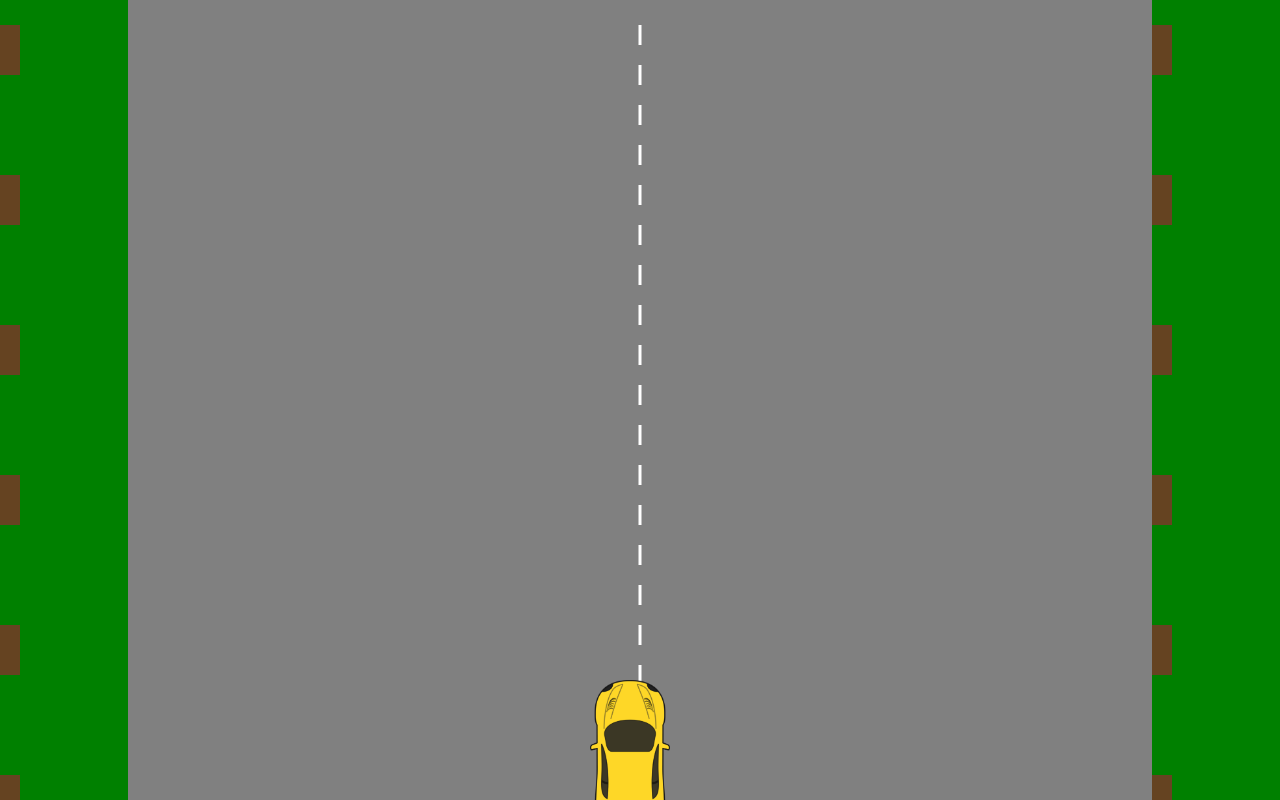
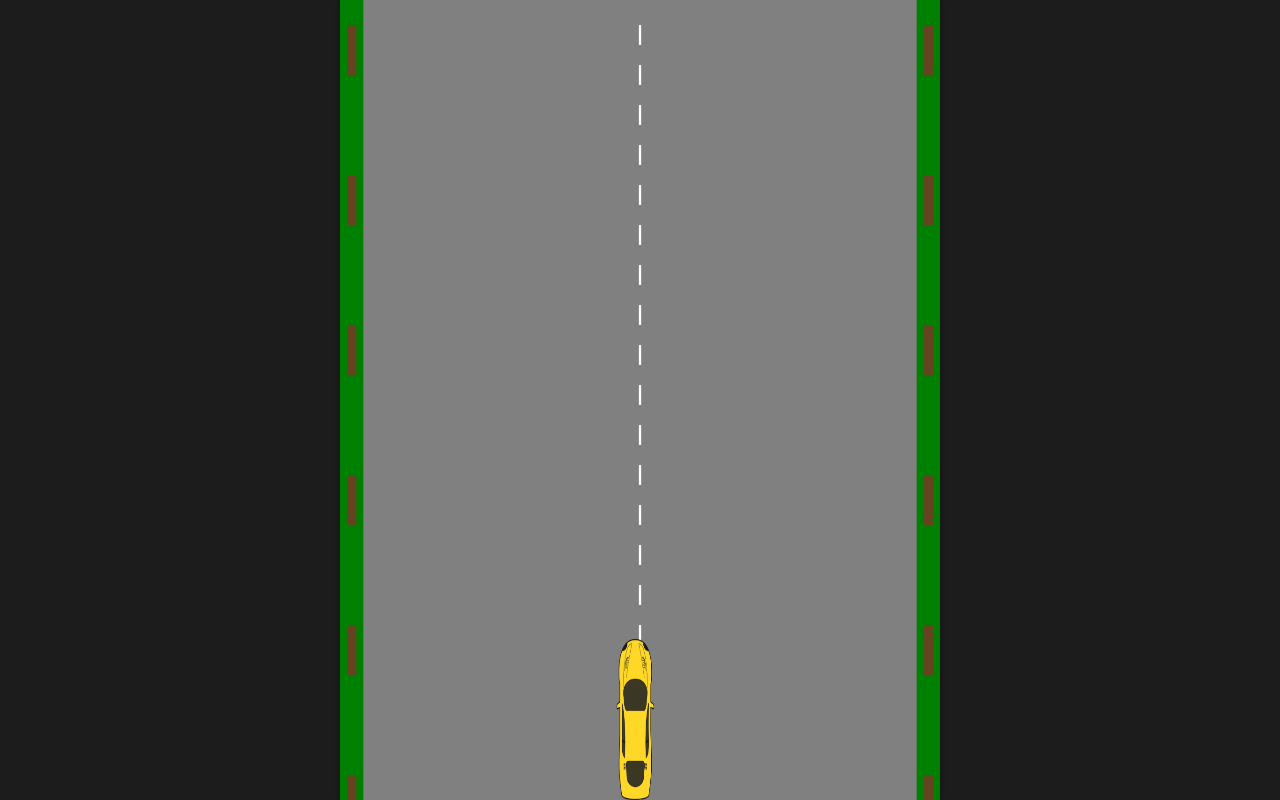
Before and after one commit to enriqueprieto/nicolas-birthday-game, a website: page index.html in a window 1280 px wide. Both pictures are taken after a click on the button "Iniciar Jogo". Drawn offline with Linux system fonts and the light colour scheme.

Commit message:
chore: just saving

```diff
--- a/index.html
+++ b/index.html
@@ -7,10 +7,25 @@
     <link rel="stylesheet" href="style.css">
 </head>
 <body>
-    <h1>Corrida Infinita</h1>
-    <button id="startBtn">Iniciar Jogo</button>
-    <canvas id="gameCanvas"></canvas>
-    <p id="score">Pontuação: 0</p>
+    <div class="app app-screen">
+        <main class="app__display app-screen">
+            <section class="app__initial app-page">
+                <header>
+                    <h1 class="app-title">Corrida Infinita</h1>
+                </header>
+
+                <p id="score">Pontuação: 0</p>
+
+                <button id="startBtn">Iniciar Jogo</button>
+            </section>
+
+            <section class="app__game app-page" aria-hidden="true">
+                <canvas id="gameCanvas"></canvas>
+            </section>
+
+            <section class="app__end app-page" aria-hidden="true"></section>
+        </div>
+    </div>
 
     <script src="script.js"></script>
 </body>
--- a/script.js
+++ b/script.js
@@ -41,8 +41,9 @@ function drawBackground() {
 
     // Lateral com árvores
     ctx.fillStyle = 'green';
-    ctx.fillRect(0, 0, 50, canvas.height); // Esquerda
-    ctx.fillRect(325, 0, 50, canvas.height); // Direita
+    const asideSize = 50;
+    ctx.fillRect(0, 0, asideSize, canvas.height); // Esquerda
+    ctx.fillRect(100, 0, asideSize, canvas.height); // Direita
 
     // Desenhar árvores
     ctx.fillStyle = '#654321';
@@ -155,23 +156,37 @@ function resetGame() {
     document.getElementById('startBtn').style.display = 'block'; // Mostrar o botão de novo
 }
 
+const uiConfig = {
+    asideSize: 50
+};
+
 const elementsMap = {
+    appScreen: '.app-screen',
+    initialPage: '.app__initial',
+    gamePage: '.app__game',
+    endPage: '.app__end',
     startButton: 'startBtn',
     canvas: 'gameCanvas'
 };
 
 class App {
     constructor() {
+        this.screen = document.querySelector(elementsMap.appScreen);
+        const rect = this.screen.getBoundingClientRect();
         this.device = {
-            width: window.innerWidth,
-            height: window.innerHeight
+            width: rect.width,
+            height: rect.height
         };
-
+        this.uiConfig = uiConfig;
         this.canvas = document.getElementById(elementsMap.canvas);
         this.startButton = document.getElementById(elementsMap.startButton);
+        this.initialPage = document.querySelector(elementsMap.initialPage);
+        this.gamePage = document.querySelector(elementsMap.gamePage);
+        this.endPage = document.querySelector(elementsMap.endPage);
 
         this.gameStarted = false;
         this.roadSpeed = 5;
+        this.startX = 0;
 
         this.setupCanvas();
         this.setupContext();
@@ -182,7 +197,7 @@ class App {
     setupCar(){
         const car = {
             x: this.canvas.width / 2 - 50,
-            y: this.canvas.height - 120,
+            y: this.canvas.height - 161,
             width: 80,
             height: 161,
             speed: 10,
@@ -208,11 +223,48 @@ class App {
 
     addListeners() {
         this.startButton.addEventListener('click', this.onStartButtonClick.bind(this));
+        document.addEventListener('keydown', this.onDocumentKeyDown.bind(this));
+        document.addEventListener('keyup', this.onDocumentoKeyUp.bind(this));
+        this.canvas.addEventListener('touchstart', this.onCanvasTouchStart.bind(this));
+        this.canvas.addEventListener('touchmove', this.onCanvasTouchMove.bind(this));
+    }
+
+    onCanvasTouchStart(event) {
+        this.startX = event.touches[0].clientX;
+    }
+    onCanvasTouchMove(event) {
+        let touchX = event.touches[0].clientX;
+        if (touchX < startX && car.x > 100) {
+            this.car.x -= this.car.speed;
+        } else if (touchX > startX && car.x < this.canvas.width - this.car.width - 100) {
+            this.car.x += this.car.speed;
+        }
+    }
+
+    onDocumentoKeyUp(event) {
+        if (event.key === ' ') {
+            this.car.turbo = false;
+        }
+    }
+
+    onDocumentKeyDown(event) {
+        if (event.key === 'ArrowLeft' && this.car.x > 100) {
+            this.car.x -= this.car.speed;
+        } else if (event.key === 'ArrowRight' && this.car.x < this.canvas.width - this.car.width - 100) {
+            this.car.x += this.car.speed;
+        } else if (event.key === 'Enter') {
+            this.car.turbo = true;
+        }
     }
 
     onStartButtonClick() {
-        this.startButton.style.display = 'none';
-        this.canvas.style.display = 'block';
+        if (
+            !this.initialPage ||
+            !this.gamePage
+        ) return;
+
+        this.initialPage.setAttribute('aria-hidden', 'true');
+        this.gamePage.setAttribute('aria-hidden', 'false');
 
         this.gameStarted = true;
 
@@ -226,19 +278,20 @@ class App {
 
         this.drawBackground();
         this.drawCar();
+
+        requestAnimationFrame(this.updateGame.bind(this));
     }
 
     drawBackground() {
-
-        //Driveway
         this.ctx.fillStyle = '#808080';
         const offset = this.canvas.width * 0.1;
-        const drivewayWidth = this.canvas.width * 0.8;
-        this.ctx.fillRect(offset, 0, drivewayWidth, this.canvas.height);
+        const asideSizeTotal = this.uiConfig.asideSize * 2;
+        const drivewayWidth = this.canvas.width - asideSizeTotal;
+        this.ctx.fillRect(this.uiConfig.asideSize, 0, drivewayWidth, this.canvas.height);
 
         // Linhas da pista
         this.ctx.strokeStyle = '#FFFFFF';
-        this.ctx.lineWidth = 3;
+        this.ctx.lineWidth = 5;
         for (let i = 0; i < this.canvas.height; i += 40) {
             this.ctx.beginPath();
             this.ctx.moveTo(this.canvas.width / 2, i + this.roadSpeed * 5);
@@ -248,14 +301,14 @@ class App {
 
         // Lateral com árvores
         this.ctx.fillStyle = 'green';
-        this.ctx.fillRect(0, 0, offset, this.canvas.height); // Esquerda
-        this.ctx.fillRect(offset+drivewayWidth, 0, offset, this.canvas.height); // Direita
+        this.ctx.fillRect(0, 0, this.uiConfig.asideSize, this.canvas.height); // Esquerda
+        this.ctx.fillRect(this.uiConfig.asideSize+drivewayWidth, 0, this.uiConfig.asideSize, this.canvas.height); // Direita
 
         // Desenhar árvores
         this.ctx.fillStyle = '#654321';
         for (let i = 0; i < this.canvas.height; i += 150) {
-            this.ctx.fillRect(0, i + this.roadSpeed * 5, 20, 50); // Árvore esquerda
-            this.ctx.fillRect(offset+drivewayWidth, i + this.roadSpeed * 5, 20, 50); // Árvore direita
+            this.ctx.fillRect(((this.uiConfig.asideSize/2) - 10), i + this.roadSpeed * 5, 20, 50); // Árvore esquerda 100 - 20 = 80
+            this.ctx.fillRect(((this.canvas.width - (this.uiConfig.asideSize/2)) - 10), i + this.roadSpeed * 5, 20, 50); // Árvore direita
         }
     }
 
@@ -274,24 +327,6 @@ document.addEventListener('DOMContentLoaded', function() {
     const app = new App();
 })
 
-// Iniciar o jogo
-
-// Movimento do carro com setas
-document.addEventListener('keydown', function(event) {
-    if (event.key === 'ArrowLeft' && car.x > 100) {
-        car.x -= car.speed;
-    } else if (event.key === 'ArrowRight' && car.x < canvas.width - car.width - 100) {
-        car.x += car.speed;
-    } else if (event.key === ' ') {
-        car.turbo = true;
-    }
-});
-
-document.addEventListener('keyup', function(event) {
-    if (event.key === ' ') {
-        car.turbo = false;
-    }
-});
 
 // Controle por gestos (mobile)
 let startX = 0;
--- a/style.css
+++ b/style.css
@@ -1,37 +1,95 @@
+:root {
+    --app-bg: #1C1C1C;
+    --app-font-size: 16px;
+    --app-main-max-width: 37.5rem;
+
+    --app-initial-title-color: #FDF705;
+    --app-initial-title-border-size: 0.125rem;
+    --app-initial-title-border-color: #F5030C;
+}
 body {
     margin: 0;
     padding: 0;
-    display: flex;
-    flex-direction: column;
-    align-items: center;
-    justify-content: center;
-    height: 100vh;
-    box-sizing: border-box;
-    background-color: #f0f0f0;
     font-family: sans-serif;
+    font-size: var(--app-font-size);
 }
 * {
     box-sizing: border-box;
 }
 
-h1 {
-    color: #333;
+button {
+    padding: 10px 20px;
+    font-size: 1rem;
+    margin-bottom: 20px;
+    border-radius: 0.5rem;
+}
+
+.app-screen {
+    width: 100vw;
+    height: 100%;
+}
+.app-page {
+    position: absolute;
+    z-index: 1;
+    top: 0;
+    left: 0;
+    width: 100%;
+    height: 100%;
+    max-height: 100vh;
+}
+.app-page[aria-hidden="true"] {
+    display: none;
+}
+
+.app {
+    position: fixed;
+    top: 0;
+    left: 0;
+    display: flex;
+    justify-content: center;
+    align-items: center;
+
+    background-color: var(--app-bg);
+}
+.app__display {
+    position: relative;
+    max-width: var(--app-main-max-width);
+    box-shadow: 0px 0px 5px rgba(0,0,0, .3);
+}
+
+.app__initial {
+    display: flex;
+    align-items: center;
+    flex-direction: column;
+    justify-content: space-around;
+    padding: 1rem;
+    background-color: #064DA9;
+}
+.app__initial .app-title {
+    font-size: 3rem;
+    color: var(--app-initial-title-color);
+    /* text-shadow:
+        var(--app-initial-title-border-size) var(--app-initial-title-border-size) 0px var(--app-initial-title-border-color),
+        calc(var(--app-initial-title-border-size) * -1) calc(var(--app-initial-title-border-size) * -1) 0px var(--app-initial-title-border-color),
+        calc(var(--app-initial-title-border-size) * -1) var(--app-initial-title-border-size) 0px var(--app-initial-title-border-color),
+        var(--app-initial-title-border-size) calc(var(--app-initial-title-border-size) * -1) 0px var(--app-initial-title-border-color); */
+}
+.app__initial p {
+    color: #FFFFFF;
+}
+.app__initial button {
+    background-color: var(--app-initial-title-color);
+    border:0;
+    color: var(--app-bg);
 }
 
 canvas {
-    z-index: 1;
-    position: fixed;
-    top: 0;
-    left: 0;
-    background-color: #333;
-    display: none; /* Só aparece após iniciar */
+    max-width: 100%;
+    width: 100%;
+    height: 100%;
 }
 
-button {
-    padding: 10px 20px;
-    font-size: 16px;
-    margin-bottom: 20px;
-}
+
 
 p {
     font-size: 18px;
```
